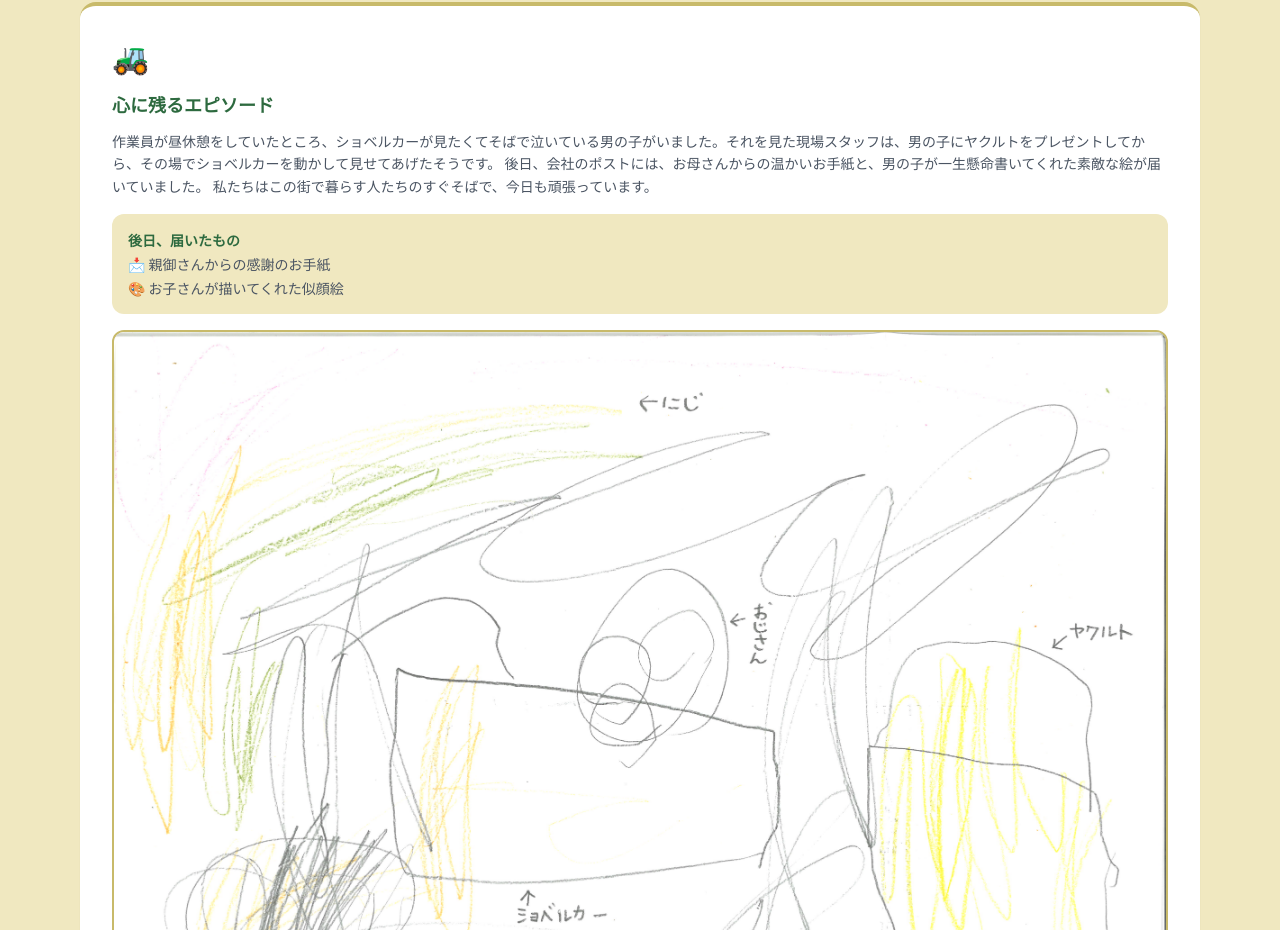
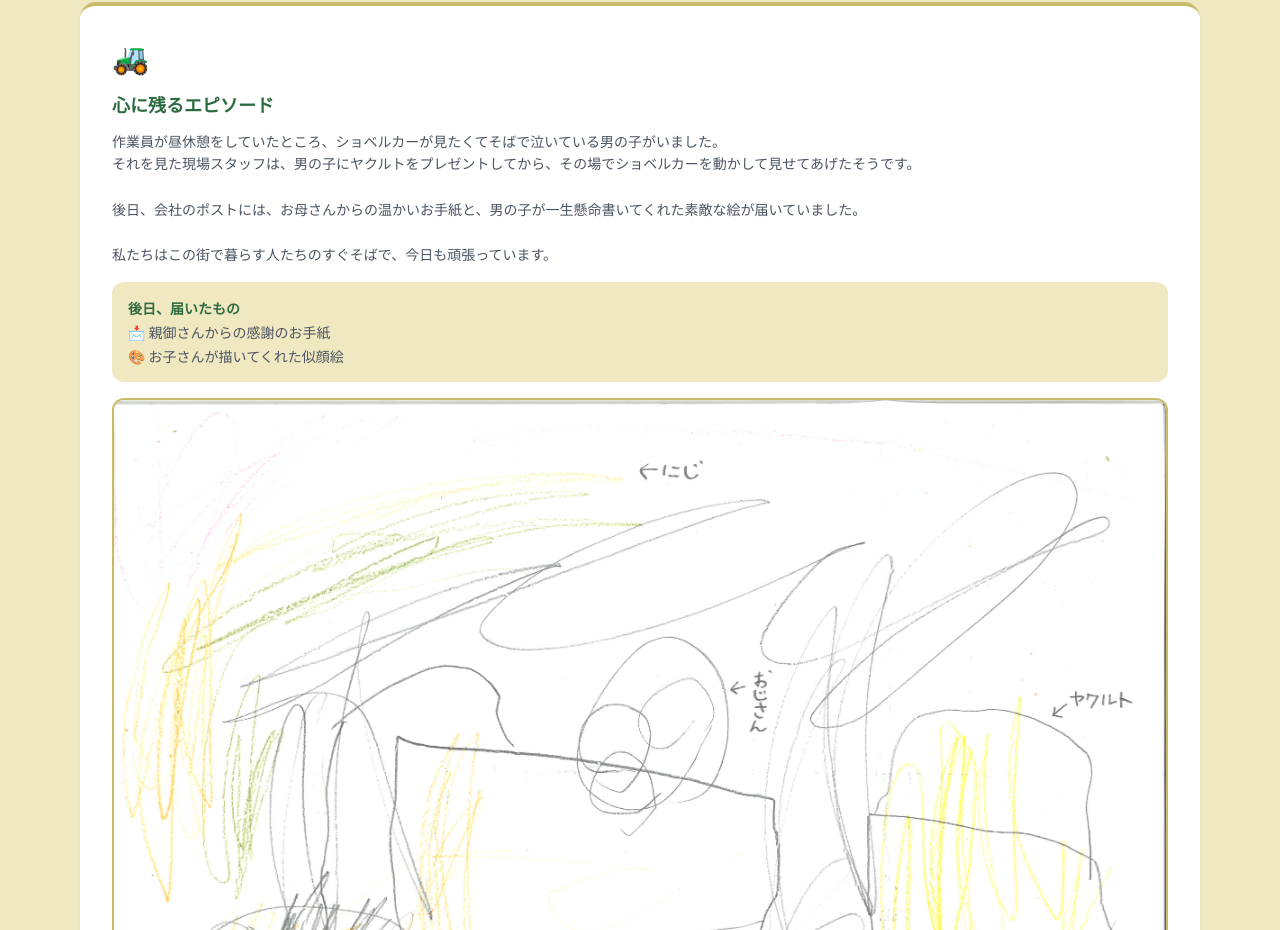
Before and after one commit to sanwakensetsu3030-lgtm/sanwa-kensetsu, a Next.js app: page / in a window 1280 px wide. Shown: the part 3435-4365 px from the top of the page. Built offline with nearby package versions, Linux system fonts and the light colour scheme.

Commit message:
エピソード文章を句読点で改行

```diff
--- a/app/page.tsx
+++ b/app/page.tsx
@@ -213,9 +213,7 @@ export default function Home() {
               <p className="text-3xl mb-4">🚜</p>
               <h3 style={{ color: GREEN }} className="text-lg font-bold mb-3">心に残るエピソード</h3>
               <p className="text-gray-600 text-sm leading-relaxed mb-4">
-                作業員が昼休憩をしていたところ、ショベルカーが見たくてそばで泣いている男の子がいました。それを見た現場スタッフは、男の子にヤクルトをプレゼントしてから、その場でショベルカーを動かして見せてあげたそうです。
-              後日、会社のポストには、お母さんからの温かいお手紙と、男の子が一生懸命書いてくれた素敵な絵が届いていました。
-              私たちはこの街で暮らす人たちのすぐそばで、今日も頑張っています。
+                作業員が昼休憩をしていたところ、ショベルカーが見たくてそばで泣いている男の子がいました。<br />それを見た現場スタッフは、男の子にヤクルトをプレゼントしてから、その場でショベルカーを動かして見せてあげたそうです。<br /><br />後日、会社のポストには、お母さんからの温かいお手紙と、男の子が一生懸命書いてくれた素敵な絵が届いていました。<br /><br />私たちはこの街で暮らす人たちのすぐそばで、今日も頑張っています。
               </p>
               <div className="rounded-xl p-4 text-sm mb-4" style={{ backgroundColor: CREAM }}>
                 <p style={{ color: GREEN }} className="font-bold mb-1">後日、届いたもの</p>
```
